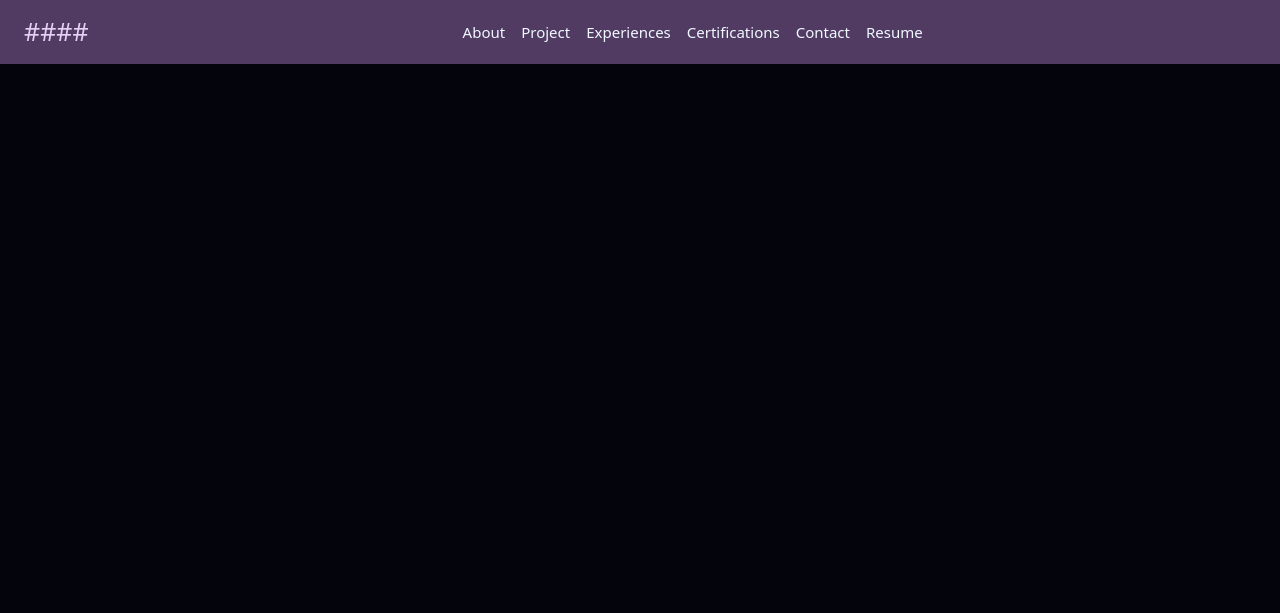
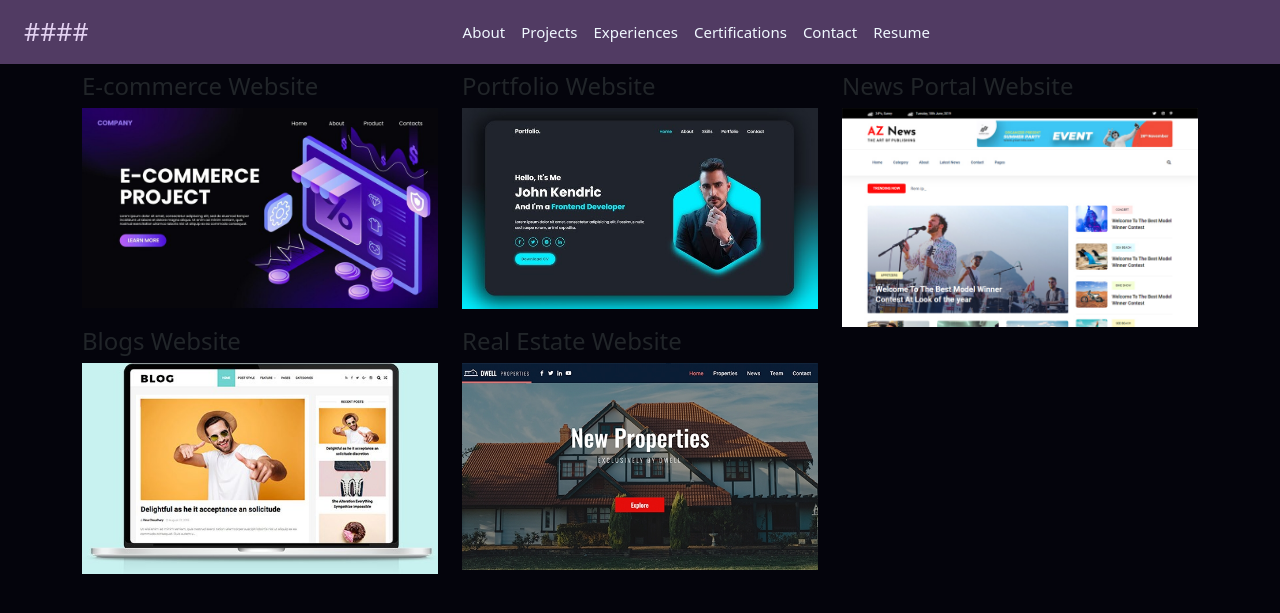
Before and after one commit to sskadk/portfolio_django, a Django app: page /projects in a window 1280 px wide. Shown: the top 613 px of the page. Run offline with Django 5.2, Linux system fonts and the light colour scheme.

Commit message:
projects

```diff
--- a/resume/static/css/style.css
+++ b/resume/static/css/style.css
@@ -49,7 +49,7 @@ body{
 }
 .about_image{
     width:200px;
-    height:auto;
+    height:220px;
     display:block;
 }
 .text-center{
--- a/resume/templates/navbar.html
+++ b/resume/templates/navbar.html
@@ -9,7 +9,7 @@
           <a class="nav-link" href="{% url 'about' %}">About</a>
         </li>
         <li class="nav-item">
-          <a class="nav-link" href="{% url 'projects' %}">Project</a>
+          <a class="nav-link" href="{% url 'projects' %}">Projects</a>
         </li>
         <li class="nav-item">
           <a class="nav-link" href="{% url 'experience' %}">Experiences</a>
--- a/resume/templates/project.html
+++ b/resume/templates/project.html
@@ -3,4 +3,14 @@
 {% block content %}
 
 
+<div class = "row my-2">
+{% for project in projects_show %}
+    <div class = "col-4">
+        <h4>{{project.title}}</h4>
+        <img src = "{% static project.path %}" alt = "projects_image" width="500" height="800" class="img-fluid">
+    </div>
+{% endfor %}
+<div>
+
+
 {% endblock content %}
--- a/resume/views.py
+++ b/resume/views.py
@@ -9,11 +9,23 @@ def exp(request):
 def contact(request):
     return render(request,'contact.html')
 
-def projects(request):
-    return render(request,'project.html')
-
 def about(request):
     return render(request,'about.html')
+
+def projects(request):
+    projects_show=[
+        {"title":"E-commerce Website",
+         "path":"img/ecom.jpg"},
+        {"title":"Portfolio Website",
+         "path":"img/port.jpg"},
+        {"title":"News Portal Website",
+         "path":"img/np.jpg"},
+        {"title":"Blogs Website",
+         "path":"img/blog.jpg"},
+        {"title":"Real Estate Website",
+         "path":"img/rs.jpg"},
+    ]
+    return render(request,'project.html', {"projects_show": projects_show})
 
 def certifications(request):
     return render(request,'certification.html')
```
Also changed, not shown: resume/static/img/blog.jpg (added), resume/static/img/ecom.jpg (added), resume/static/img/np.jpg (added), resume/static/img/port.jpg (added), resume/static/img/rs.jpg (added).
